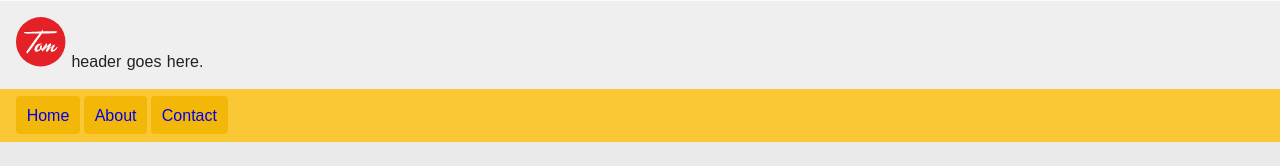
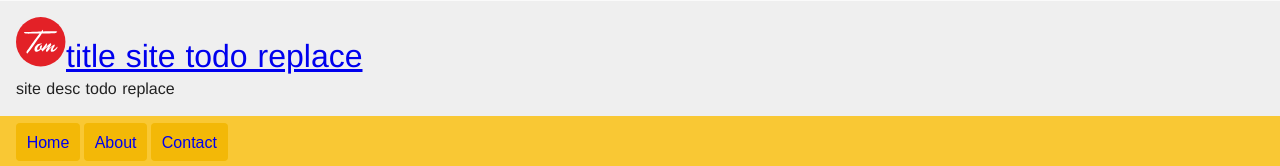
Before and after one commit to tomhermans/nuxt-starter, a Nuxt app: page / in a window 1280 px wide. Shown: the top 166 px of the page. Built offline with nearby package versions, Linux system fonts and the light colour scheme; no server answers.

Commit message:
header component

```diff
--- a/components/HeaderComponent.vue
+++ b/components/HeaderComponent.vue
@@ -1,6 +1,21 @@
 <template>
   <header class="grid-header">
     <img class="header__logo" src="../assets/img/logo.svg" alt="">
-    header goes here.
+    <h1><nuxt-link to="/">title site todo replace</nuxt-link></h1>
+    <p>site desc todo replace</p>
   </header>
 </template>
+
+<script>
+export default {
+  props: {
+    siteData: { type: Object }
+  }
+}
+</script>
+
+<style scoped>
+  h1 {
+    display: inline;
+  }
+</style>
```
